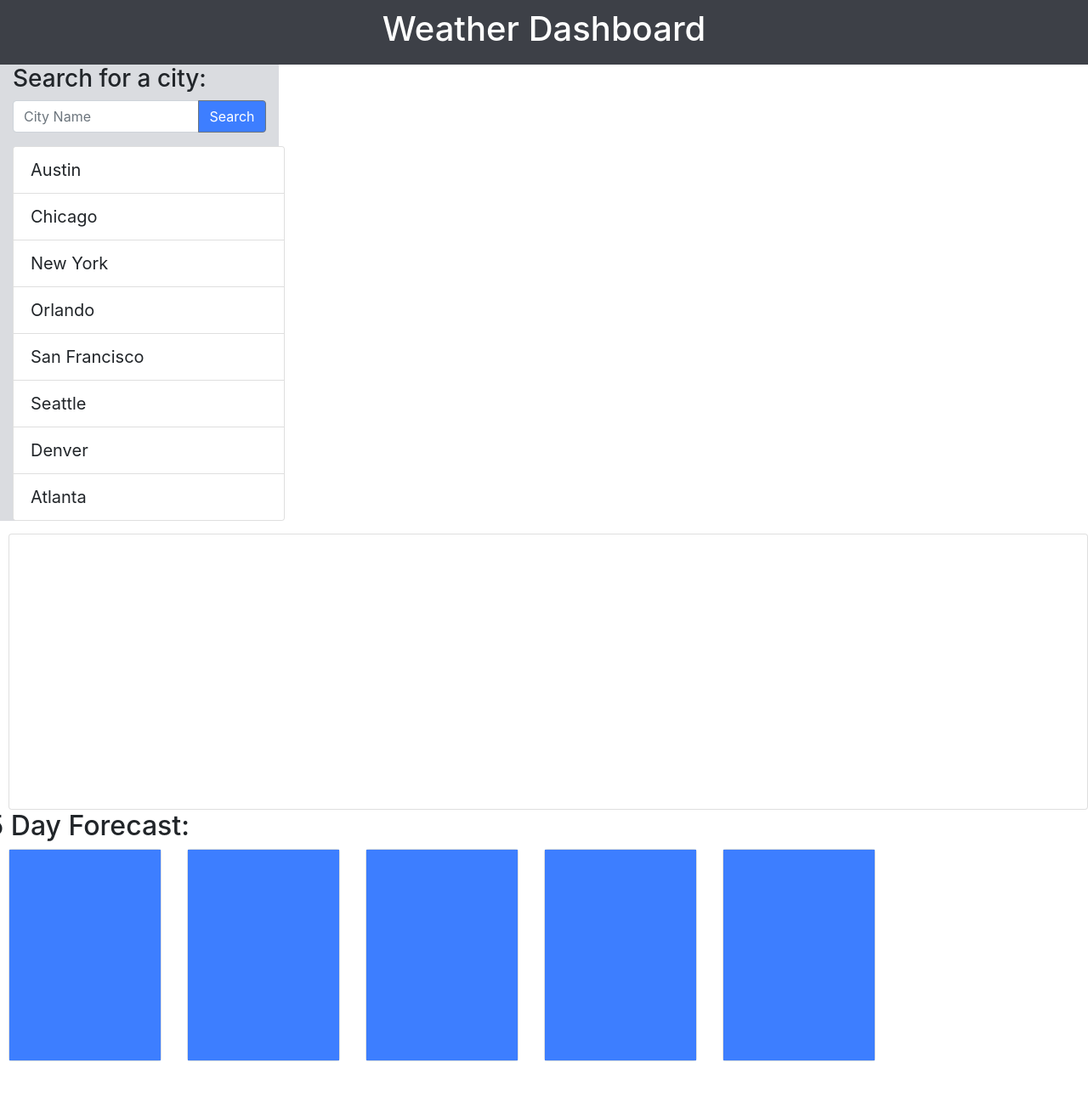
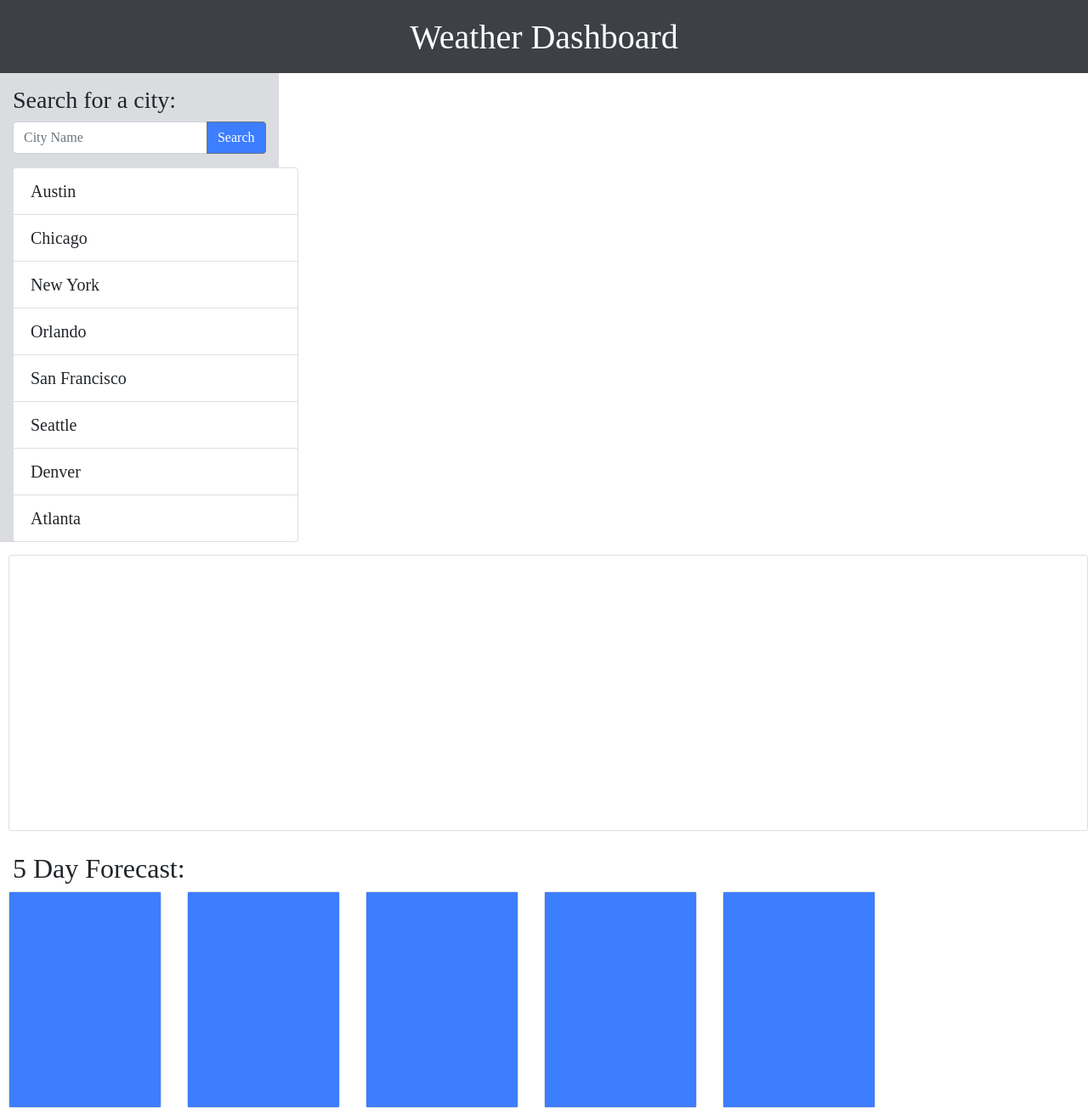
Before and after one commit to HoomieJanell/assignment_6, a plain HTML site: page index.html in a window 1280 px wide. Shown: the whole page at 85% size. Before the commit the page ends 1249 px from the top, so only its background shows below. Drawn offline with nearby package versions, Linux system fonts and the light colour scheme.

Commit message:
styling edits

```diff
--- a/index.html
+++ b/index.html
@@ -23,7 +23,7 @@
                     <button class="btn btn-outline-secondary" type="button" id="button-addon2">Search</button>
                 </div>
             </div>
-                <div class="card" style="width: 20rem;">
+                <div class="card" style="width: 21rem;">
                     <ul class="list-group list-group-flush">
                         <li class="list-group-item">Austin</li>
                         <li class="list-group-item">Chicago</li>
--- a/style.css
+++ b/style.css
@@ -48,7 +48,7 @@ body{
 
 .card-deck{
     width: 1050px;
-    height: 250px;
+    height: 255px;
     margin-left: 10px;
 }
 
@@ -59,3 +59,20 @@ body{
 #day1, #day2, #day3, #day4, #day5 {
     background-color: #3d7eff;
 }
+
+h2 {
+    margin-left: 30px;
+    margin-top: 25px;
+}
+
+body {
+    font-family: "Jazz LET", "Blippo", "Stencil Std", "Marker Felt";
+}
+
+h3 {
+    margin-top: 15px;
+}
+
+h1 {
+    margin-top: 10px;
+}
```
